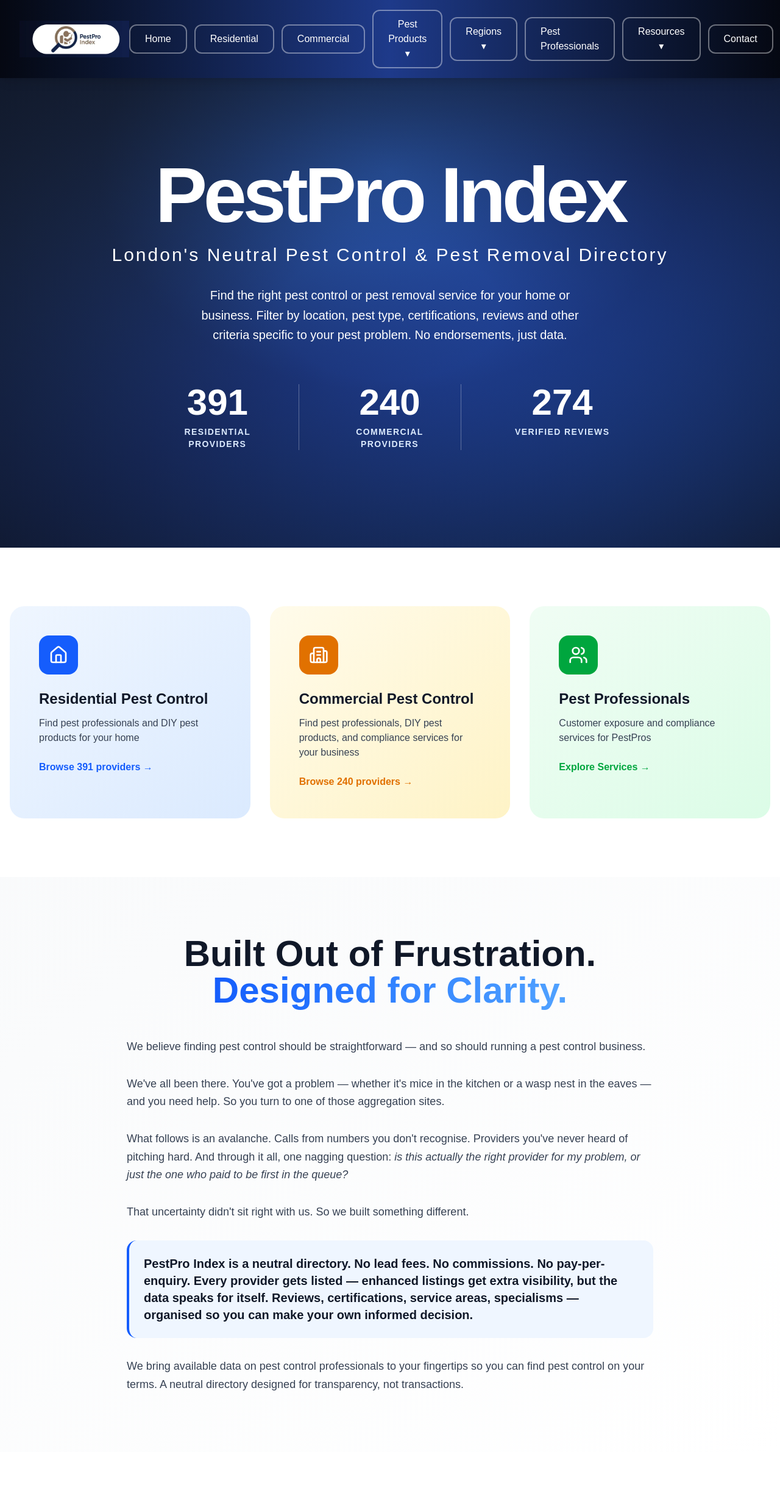
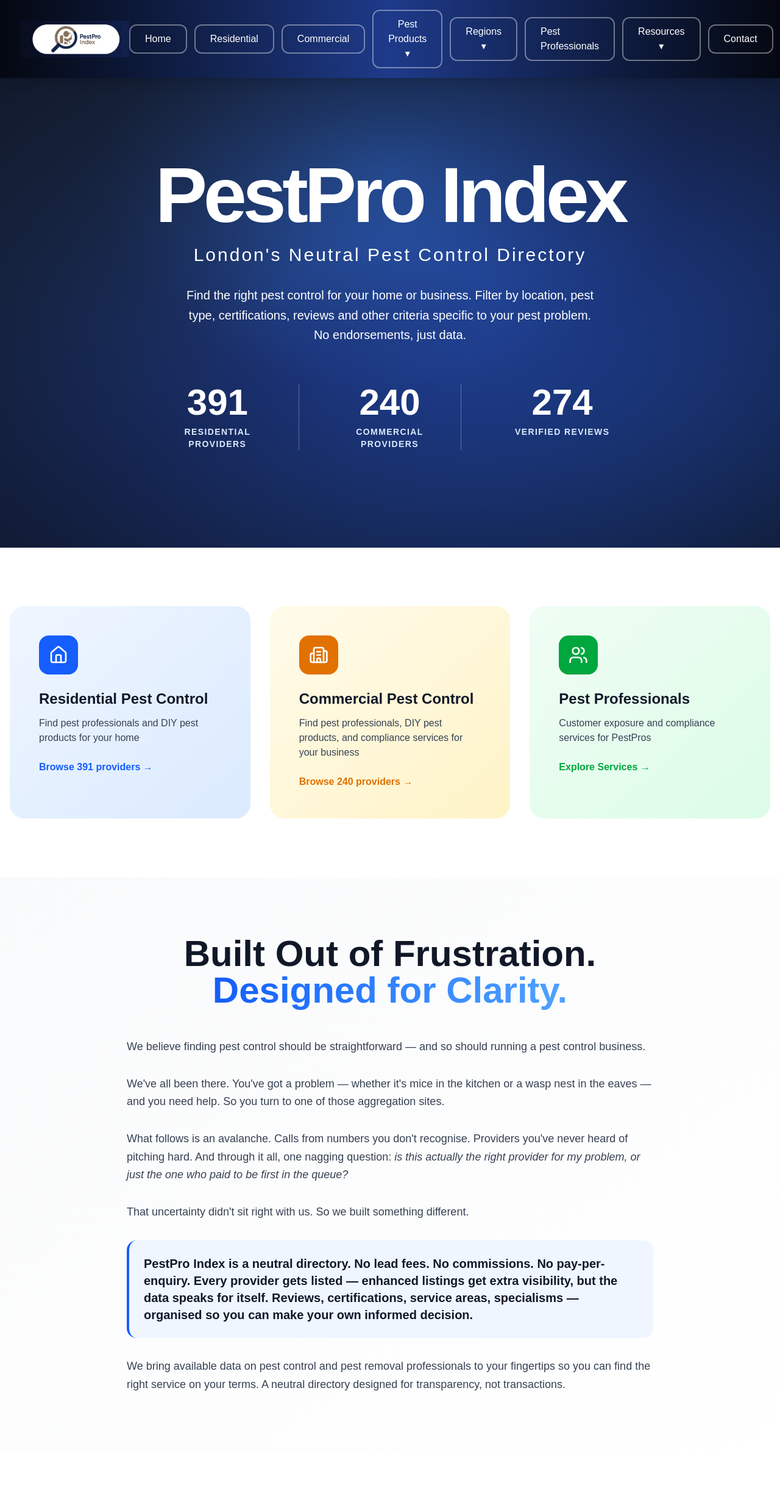
Before and after one commit to aarongeorghiades-hub/pestpro-index-v2-live, a Next.js app: page / in a window 1280 px wide. Shown: the top 2476 px of the page at 61% size. Built offline with nearby package versions, Linux system fonts and the light colour scheme.

Commit message:
Move 'pest removal' from homepage hero to body copy for natural SEO placement

```diff
--- a/app/(home)/page.tsx
+++ b/app/(home)/page.tsx
@@ -83,9 +83,9 @@ export default function Home() {
 
         <div className="container mx-auto px-4 text-center relative z-10">
           <h1 className="text-4xl sm:text-6xl md:text-8xl lg:text-9xl font-black tracking-tighter mb-4" style={{fontWeight: 900, letterSpacing: '-0.05em'}}>PestPro Index</h1>
-          <p className="text-lg sm:text-xl md:text-2xl lg:text-3xl font-light mb-8 tracking-widest">London's Neutral Pest Control & Pest Removal Directory</p>
+          <p className="text-lg sm:text-xl md:text-2xl lg:text-3xl font-light mb-8 tracking-widest">London's Neutral Pest Control Directory</p>
           <p className="text-xl mb-16 max-w-2xl mx-auto leading-relaxed">
-            Find the right pest control or pest removal service for your home or business. Filter by location, pest type, certifications, reviews and other criteria specific to your pest problem. No endorsements, just data.
+            Find the right pest control for your home or business. Filter by location, pest type, certifications, reviews and other criteria specific to your pest problem. No endorsements, just data.
           </p>
 
           {/* Stats */}
@@ -186,7 +186,7 @@ export default function Home() {
             </p>
 
             <p>
-              We bring available data on pest control professionals to your fingertips so you can find pest control on your terms. A neutral directory designed for transparency, not transactions.
+              We bring available data on pest control and pest removal professionals to your fingertips so you can find the right service on your terms. A neutral directory designed for transparency, not transactions.
             </p>
           </div>
         </div>
```
